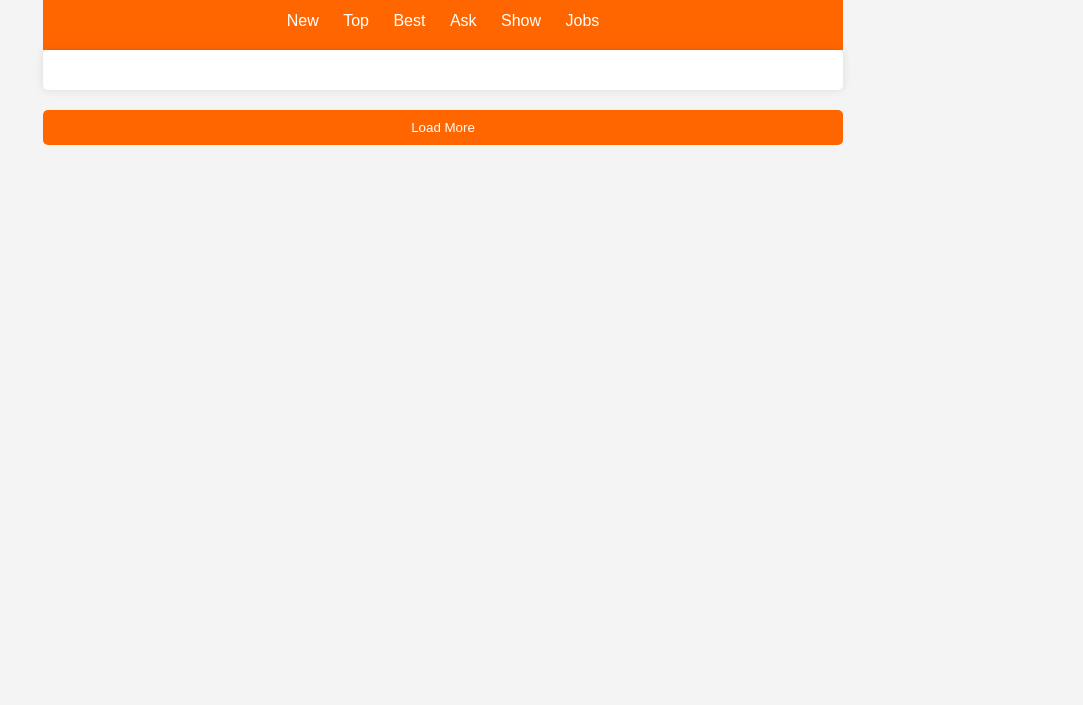
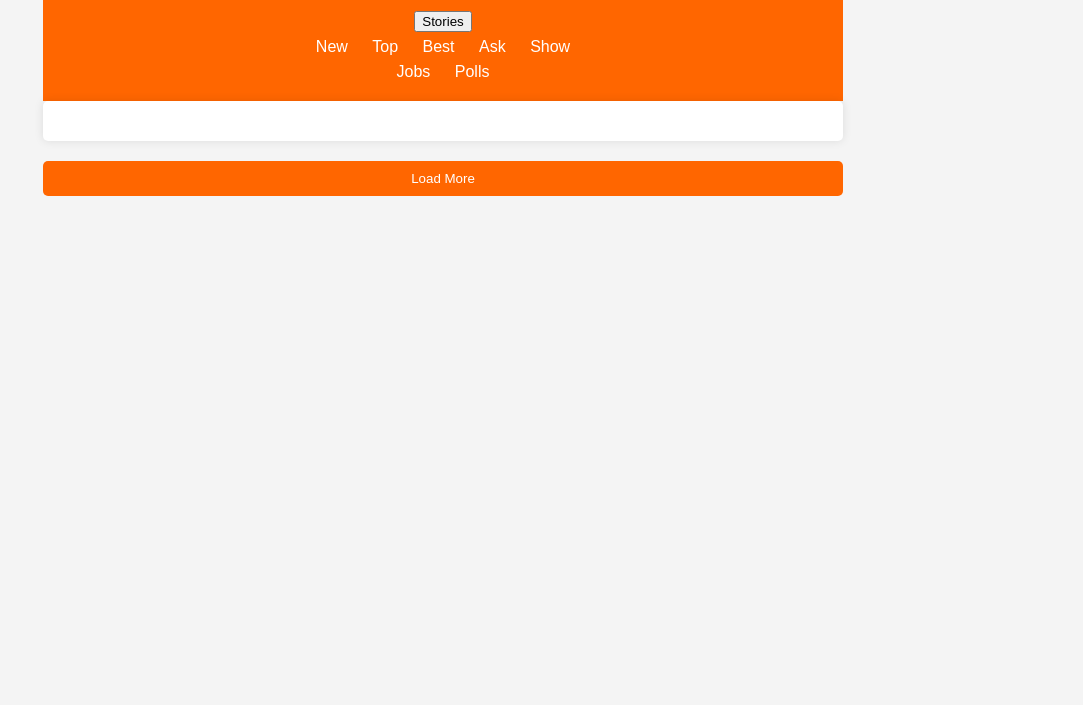
Before and after one commit to Stella-Achar-Oiro/postpulse, a plain HTML site: page index.html in a window 1280 px wide. Shown: the part 95-800 px from the top of the page, without its empty margins (197-1280 px from the left). Drawn offline with Linux system fonts and the light colour scheme; no server answers.

Commit message:
feat: Update index.htnl to vreate a dropdown for stories

```diff
--- a/index.html
+++ b/index.html
@@ -10,12 +10,18 @@
     <header>
         <h1>ClonerNews</h1>
         <nav>
-            <a href="#" data-story-type="new">New</a>
-            <a href="#" data-story-type="top">Top</a>
-            <a href="#" data-story-type="best">Best</a>
-            <a href="#" data-story-type="ask">Ask</a>
-            <a href="#" data-story-type="show">Show</a>
+            <div class="dropdown">
+                <button class="dropbtn">Stories</button>
+                <div class="dropdown-content">
+                    <a href="#" data-story-type="new">New</a>
+                    <a href="#" data-story-type="top">Top</a>
+                    <a href="#" data-story-type="best">Best</a>
+                    <a href="#" data-story-type="ask">Ask</a>
+                    <a href="#" data-story-type="show">Show</a>
+                </div>
+            </div>
             <a href="#" data-story-type="job">Jobs</a>
+            <a href="#" data-story-type="poll">Polls</a>
         </nav>
     </header>
 
```
